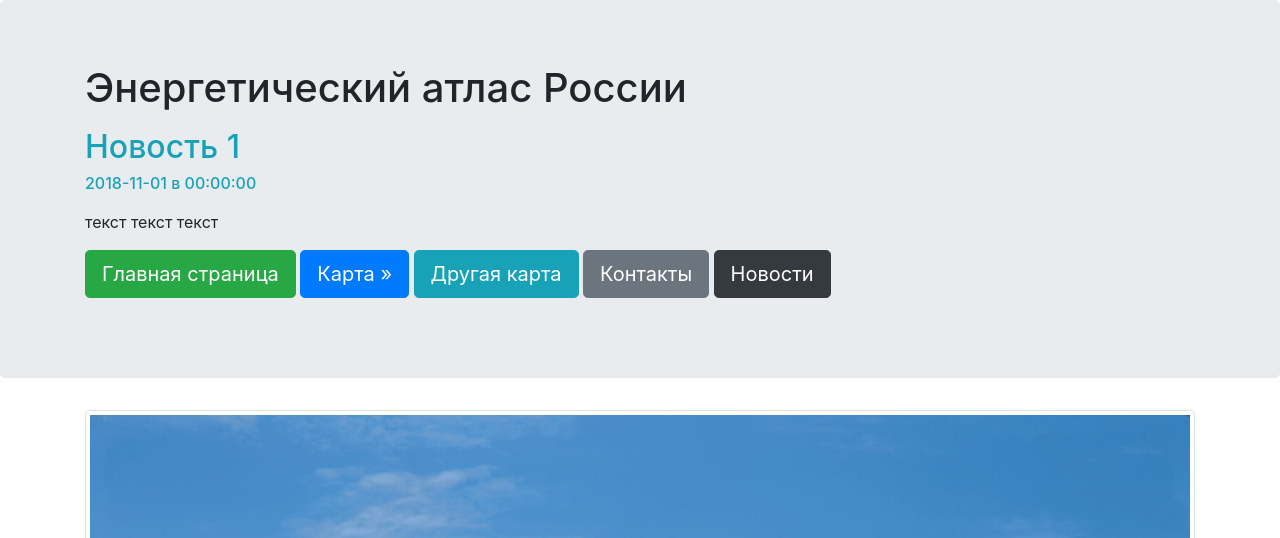
After one commit to KosarevVS/mapsite, a Django app: page /news/1 in a window 1280 px wide. The commit adds this page. Shown: the top 538 px of the page. Run offline with Django 3.2, Linux system fonts and the light colour scheme; data comes from the database, SQL or seed files in the repository; some libraries are stand-ins or nearby versions.

Commit message:
add news text

```diff
--- /dev/null
+++ b/news/templates/news/post.html
@@ -0,0 +1,7 @@
+{% extends "mainApp/wrapper.html" %}
+
+{% block content %}
+  <h2 class="text-info">{{articles.title}}</h2>
+  <h6 class="text-info">{{articles.date|date:"Y-m-d в H:i:s"}}</h6>
+  <p>{{articles.post|safe|linebreaks}}</p>
+{% endblock %}
--- a/news/templates/news/posts.html
+++ b/news/templates/news/posts.html
@@ -2,7 +2,7 @@
 
 {% block content %}
   {% for post in object_list %}
-  <a href="'/news/{{post.id}}'"><h3>{{post.title}}</h3></a>
+  <a href="{{post.id}}"><h3>{{post.title}}</h3></a>
   <h5>{{post.date|date:"d-m-Y"}}</h5>
   {% endfor %}
 {% endblock %}
--- a/news/urls.py
+++ b/news/urls.py
@@ -6,6 +6,7 @@ from django.views.generic import ListView, DetailView
 from news.models import Articles
 
 urlpatterns=[
-url(r'^$',ListView.as_view(queryset=Articles.objects.all().order_by('-date')[:20],
+url(r'^$', ListView.as_view(queryset=Articles.objects.all().order_by('-date')[:20],
 template_name='news/posts.html')),
+url(r'^(?P<pk>\d+)$', DetailView.as_view(model=Articles,template_name="news/post.html")),#pk - primary key
 ]
```
